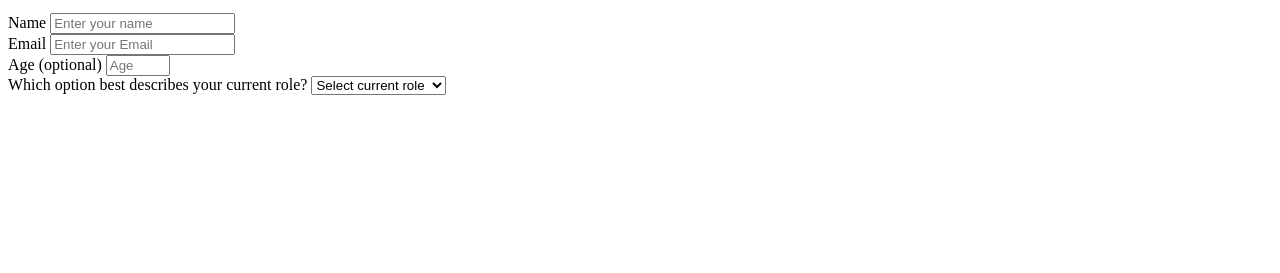
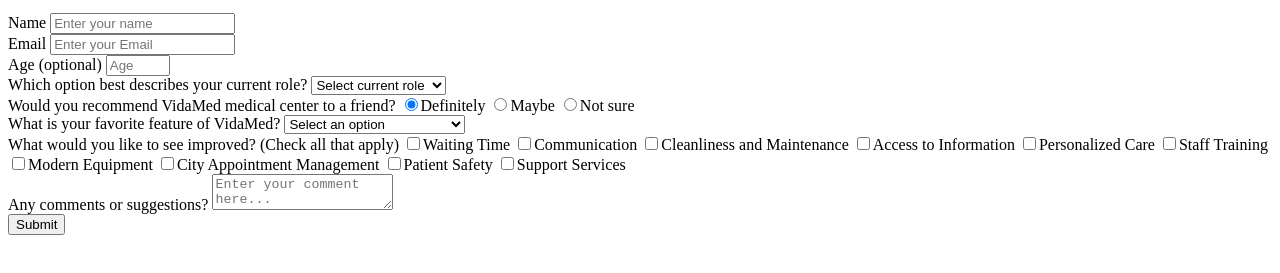
Before and after one commit to VxneC0de/survey_form, a plain HTML site: page index.html in a window 1280 px wide. Shown: the part 101-374 px from the top of the page. Drawn offline with Linux system fonts and the light colour scheme.

Commit message:
feat: Added a div with radio-type inputs to know the recommendation on the installation based on the form; a div with another select to find out what you like most about the installation; a div with checkbox-like inputs for what needs to be improved and a div with a textarea for some additional data. Finally, the submit button was added to submit the form.

```diff
--- a/index.html
+++ b/index.html
@@ -36,6 +36,7 @@
 
             <div class="data">
                 <label class="data-label">Which option best describes your current role?</label>
+
                 <select id="dropdown" name="role" class="data-select" required>
                   <option disabled selected value>Select current role</option>
                   <option value="student">Student(12-18)</option>
@@ -45,6 +46,98 @@
                 </select>
             </div>
 
+            <div class="data">
+
+                <label class="data-label">Would you recommend VidaMed medical center to a friend?</label>
+
+                <label>
+                  <input class="data-radio" name="user-recommend" value="definitely" type="radio" checked/>Definitely
+                </label>
+
+                <label>
+                  <input class="data-radio" name="user-recommend" value="maybe" type="radio"/>Maybe
+                </label>
+
+                <label>
+                  <input class="data-radio" name="user-recommend" value="not-sure" type="radio"/>Not sure
+                </label>
+
+            </div>
+
+            <div class="data">
+                <label class="data-label">What is your favorite feature of VidaMed?</label>
+
+                <select id="most-like" name="mostLike" class="data-select" required>
+                  <option disabled selected value>Select an option</option>
+                  <option value="qualityOfCare">Quality of Care</option>
+                  <option value="cleanliness">Cleanliness and Hygiene</option>
+                  <option value="equipament">State-of-the-Art Equipment</option>
+                  <option value="friendly">Friendly Staff</option>
+                  <option value="comfortableRooms">Comfortable Rooms</option>
+                  <option value="efficientServices">Efficient Services</option>
+                </select>
+            </div>
+
+            <div class="data">
+
+                <label class="data-label">What would you like to see improved?
+                  <span class="span">(Check all that apply)</span>
+                </label>
+
+                <label>
+                  <input class="data-checkbox" name="prefer" value="waitingTime" type="checkbox"/>Waiting Time
+                </label>
+
+                <label>
+                  <input class="data-checkbox" name="prefer" value="communication" type="checkbox"
+                  />Communication
+                </label>
+
+                <label>
+                  <input class="data-checkbox" name="prefer" value="cleanliness" type="checkbox"/>Cleanliness and Maintenance
+                </label>
+
+                <label>
+                  <input class="data-checkbox" name="prefer" value="accessToInformation" type="checkbox"
+                  />Access to Information
+                </label>
+
+                <label>
+                  <input class="data-checkbox" name="prefer" value="personalizedCare" type="checkbox"/>Personalized Care
+                </label>
+
+                <label>
+                  <input class="data-checkbox" name="prefer" value="staff" type="checkbox"/>Staff Training
+                </label>
+
+                <label>
+                  <input class="data-checkbox" name="prefer" value="modernEquipment" type="checkbox"/>Modern Equipment
+                </label>
+
+                <label>
+                  <input class="data-checkbox" name="prefer" value="cityAppintment" type="checkbox"/>City Appointment Management
+                </label>
+
+                <label>
+                  <input class="data-checkbox" name="prefer" value="patientSafety" type="checkbox"/>Patient Safety
+                </label>
+
+                <label>
+                  <input class="data-checkbox" name="prefer" value="supportServices" type="checkbox"/>Support Services
+                </label>
+
+
+            </div>
+
+            <div class="data">
+                <label class="data-label">Any comments or suggestions?</label>
+                <textarea class="data-textarea"  id="additionalComments" name="comment" placeholder="Enter your comment here..."></textarea>
+            </div>
+
+            <div class="data">
+                <button type="submit" id="submit" class="submit-button">Submit</button>
+            </div>
+
         </form>
 
     </div>
```
